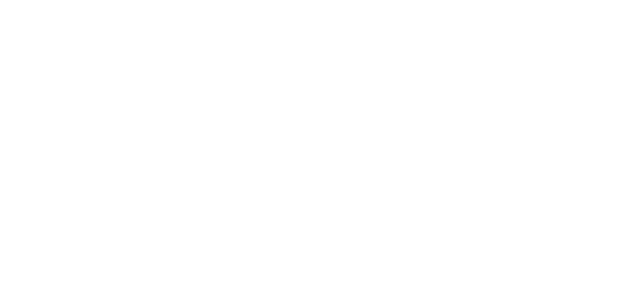
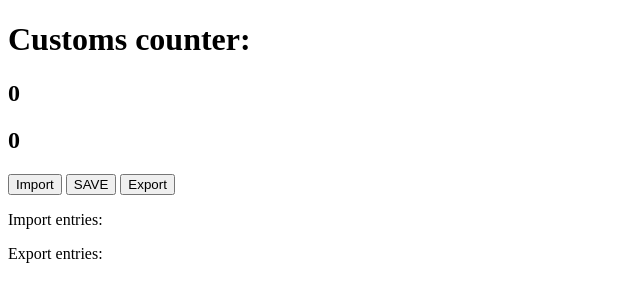
Before and after one commit to ShemmyYo/count-them-all-js, a plain HTML site: page index.html in a window 1280 px wide. Shown: the whole page, without its empty margins (0-640 px from the left). Drawn offline with Linux system fonts and the light colour scheme.

Commit message:
html and css structure

```diff
--- a/assets/css/style.css
+++ b/assets/css/style.css
@@ -0,0 +1,20 @@
+
+body {
+
+}
+
+.class main-title {
+
+}
+
+.class counter-box {
+
+}
+
+.class button-box {
+
+}
+
+.class entries-count-box {
+
+}
--- a/index.html
+++ b/index.html
@@ -10,11 +10,20 @@
 
 </head>
 <body>
-
-
-
-
-
+    <h1 class="main-title">Customs counter:</h1>
+    <div class="counter-box">
+        <h2 id="import-count-el">0</h2>
+        <h2 id="export-count-el">0</h2>
+    </div>
+    <div class="button-box">
+        <button id="increment-btn" onclick="increment()">Import</button>
+        <button id="save-btn" onclick="save()">SAVE</button>
+        <button id="decrement-btn" onclick="decrement()">Export</button>
+    </div>
+    <div class="entries-count-box">
+        <p id="import-save-el">Import entries: </p>
+        <p id="export-save-el">Export entries: </p>
+    </div>
     <script src="assets/js/script.js"></script>
 </body>
 </html>
```
